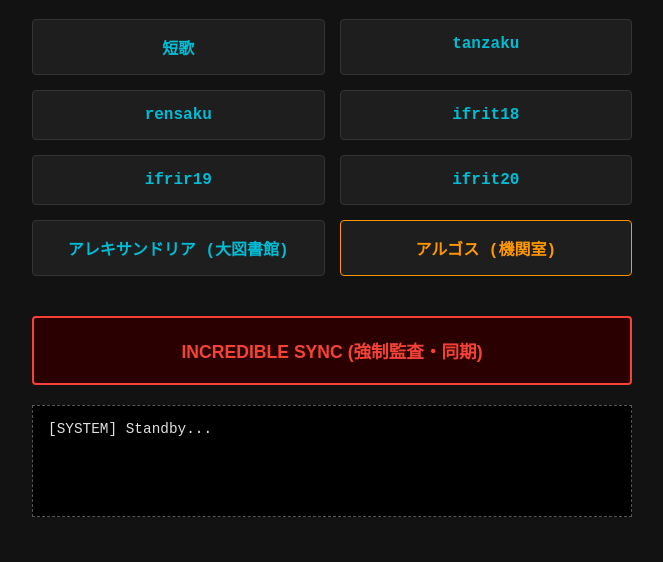
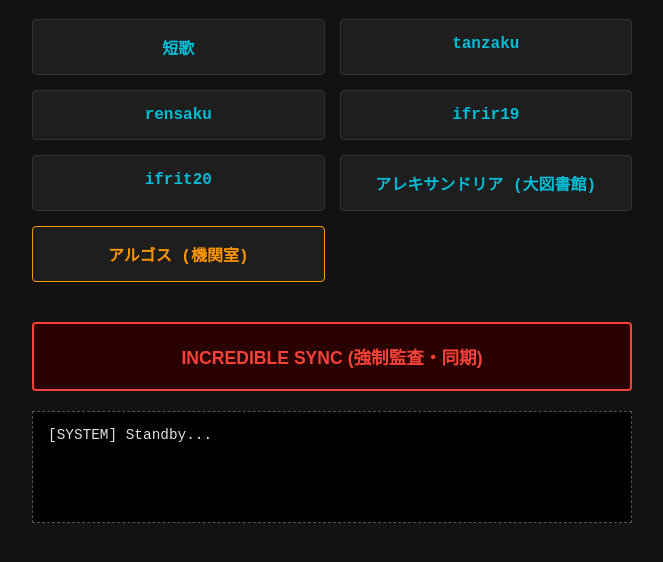
Before and after one commit to sneezer31/bridge, a plain HTML site: page index.html in a window 1280 px wide. Shown: the part 108-670 px from the top of the page, without its empty margins (308-971 px from the left). Drawn offline with Linux system fonts and the light colour scheme.

Commit message:
Add files via upload

```diff
--- a/index.html
+++ b/index.html
@@ -40,7 +40,7 @@
             <a href="saikiyo.html" class="btn">短歌</a>
             <a href="tanzaku.html" class="btn">tanzaku</a>
             <a href="rensaku.html" class="btn">rensaku</a>
-            <a href="ifrit18.html" class="btn">ifrit18</a>
+
             <a href="ifrit19.html" class="btn">ifrir19</a>
             <a href="ifrit20.html" class="btn">ifrit20</a>
             <a href="alex.html" class="btn">アレキサンドリア (大図書館)</a>
```
